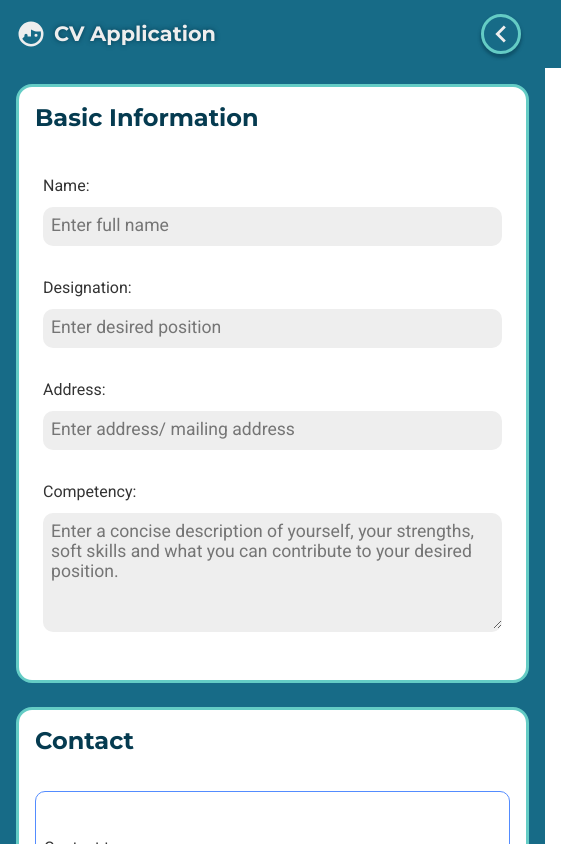
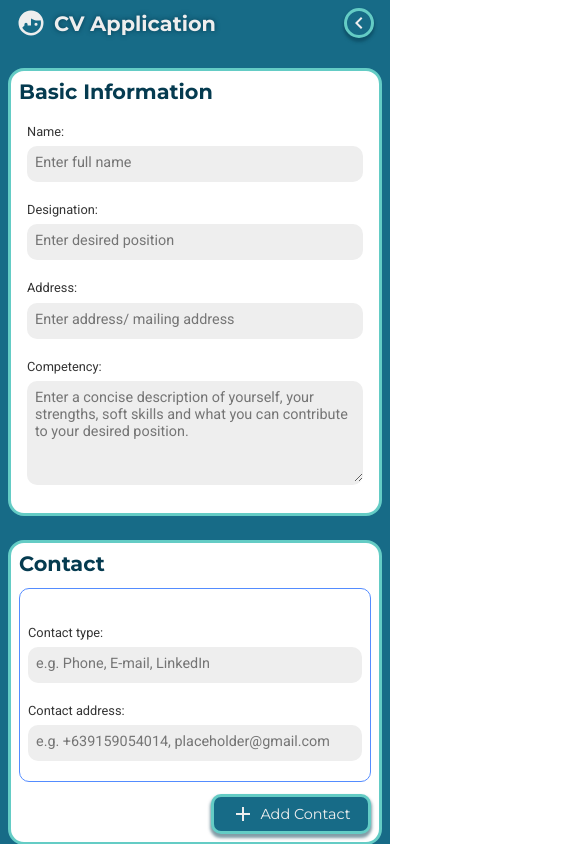
Before and after one commit to makieldeviso/CV-Application, a React (Vite) app: page / in a window 390 px wide. Shown: the whole page, 561 px wide, since content can reach past the window. Built offline with nearby package versions, Linux system fonts and the light colour scheme.

Commit message:
Adds more responsive styling
Fix, inserts cv template in a div container for layout

```diff
--- a/src/App.jsx
+++ b/src/App.jsx
@@ -34,17 +34,19 @@ function App() {
       <SlideButton/>
     </header>
 
-    <main className='main-content'>
+    <main className='main-content form-view'>
       <Form submitVerified={handleSubmitVerified}/>
       <div className='template-viewer'>
 
-        <CVTemplate refState={verifiedValues}/>
+        <div className='cv-cont'>
+          <CVTemplate refState={verifiedValues}/>
+        </div>
 
         {/* pseudo footer */}
         <div className="footer-cont">
           <p>Copyright&copy; 2024 - Fred Mark Baldeviso</p>
           <a className="github-link" href="https://github.com/makieldeviso" target="_blank" >
-            <GithubIcon path={mdiGithub} size={1} />
+            <GithubIcon path={mdiGithub} />
             <span className="link-text">makieldeviso</span>
           </a>
         </div>
--- a/src/components/ContactInfo.jsx
+++ b/src/components/ContactInfo.jsx
@@ -42,7 +42,7 @@ const ContactField = function ({refObj, handleRemoveField, handleContactValueCha
       </div>
 
       <button aria-label='Remove contact information' className='remove-btn' type='button' onClick={handleRemoveField} value={refObj.keyId} disabled={contactLength <= 1}>
-        <CloseIcon path={mdiClose} size={1}/>
+        <CloseIcon path={mdiClose}/>
       </button>
     </div>
   )
--- a/src/components/EducationInfo.jsx
+++ b/src/components/EducationInfo.jsx
@@ -49,7 +49,7 @@ const EducField = function ({refObj, handleRemoveEduc, handleChangeEducValue, ed
       </div>
 
       <button aria-label='Remove education information' className='remove-btn' type='button' value={refObj.keyId} onClick={handleRemoveEduc} disabled={educLength <= 1}>
-        <CloseIcon path={mdiClose} size={1}/>
+        <CloseIcon path={mdiClose}/>
       </button>
 
     </div>
--- a/src/components/ExperienceInfo.jsx
+++ b/src/components/ExperienceInfo.jsx
@@ -79,7 +79,7 @@ const ExperienceField = function ({refObj, changeExpValueFunc, removeExpFunc, ex
         onClick={removeExpFunc}
         disabled={expLength <= 1}
       >
-        <CloseIcon path={mdiClose} size={1}/>
+        <CloseIcon path={mdiClose}/>
       </button>
     </div>
   )
--- a/src/components/ExpertiseInfo.jsx
+++ b/src/components/ExpertiseInfo.jsx
@@ -41,7 +41,7 @@ const SkillField = function ({refObj, handleChangeSkillValue, handleRemoveSkill,
       </div>
 
     <button aria-label='Remove expertise information' className='remove-btn' type='button' value={refObj.keyId} onClick={handleRemoveSkill} disabled={skillLength <= 1}>
-      <CloseIcon path={mdiClose} size={1}/>
+      <CloseIcon path={mdiClose}/>
     </button>
     </div>
   )
--- a/src/components/Slider.jsx
+++ b/src/components/Slider.jsx
@@ -4,6 +4,8 @@ import LeftChevronIcon from '@mdi/react';
 import RightChevronIcon from '@mdi/react';
 
 import { mdiChevronLeft, mdiChevronRight } from '@mdi/js';
+
+import { calculateScale } from '../scripts/utilities';
 
 const SlideButton = function () {
   // Note: formView === true; form is in full view, CV template is cropped
@@ -17,6 +19,8 @@ const SlideButton = function () {
       setFormView(false);
       main.classList.remove('form-view');
       main.classList.add('cv-view');
+
+      calculateScale();
 
     } else {
        // Switch to form view
--- a/src/scripts/utilities.js
+++ b/src/scripts/utilities.js
@@ -9,4 +9,20 @@ const capitalizeString = function (string) {
   return newStringArray.join(' ');
 }
 
-export {capitalizeString}
+const calculateScale = function () {
+  const screenSize = window.screen.width;
+
+  if (screenSize > 1023) return
+
+  const cvCont = document.querySelector('div.cv-cont');
+  const cvTemplate = document.querySelector('div.cv-template');
+  const scaleFactor = screenSize / 820;
+
+  cvTemplate.style.transform = `scale(${scaleFactor})`;
+  // templateViewer.style.gridTemplateRows = `${templateViewerHeight * 0.8}px max-content`;
+
+}
+
+
+
+export {capitalizeString, calculateScale}
--- a/src/styles/index.css
+++ b/src/styles/index.css
@@ -35,20 +35,25 @@
 
   --template-col-1: 300px;
   --template-col-2: 450px;
+
 }
 
 div#root {
   display: grid;
   grid-template-columns: 1fr;
-  grid-template-rows: 8vh 92vh;
+  position: relative;
 }
 
 .header-content {
+  width: 100%;
   padding: calc(var(--padding) * 0.5) var(--padding);
   background-color: var(--dark-blue);
   display: grid;
   grid-template-columns: max-content max-content;
   justify-content: space-between;
+
+  position: fixed;
+  z-index: 3;
 }
 
 .banner {
@@ -77,21 +82,26 @@ div#root {
 }
 
 .main-content {
+  position: relative;
   display: grid;
   grid-template-columns: 545px 1fr;
   justify-content: start;
+  background-color: var(--dark-blue);
+  padding-top: 60px;
+  height: 100vh;
 }
 
 /* Form styling (end) */
 .info-form {
   height: 100%;
-  overflow-y: scroll;
   padding: var(--padding);
   display: grid;
   grid-template-columns: 1fr;
   gap: var(--margin);
   background-color: var(--dark-blue);
   transition: padding 0.3s ease-in-out;
+
+  overflow-y: scroll;
 }
 
 .form-fields {
@@ -487,26 +497,34 @@ button svg {
 /* Template Styling (start) */
 .template-viewer {
   height: 100%;
+  position: relative;
   overflow-y: scroll;
   display: grid;
   grid-template-columns: 1fr;
+  grid-template-rows: 1fr max-content;
   justify-items: center;
   padding: calc(var(--padding) * 0.5);
+  background-color: var(--off-white);
+}
+
+.cv-cont {
+  margin: calc(var(--margin) * 0.5);
+  overflow-y: scroll;
+  width: 100%;
+  position: relative;
 }
 
 .cv-template {
   width: max-content;
   border: 1px solid black;
   height: max-content;
-  margin: var(--margin);
+  margin: auto;
   display: grid;
   grid-template-columns: var(--template-col-1) var(--template-col-2);
   grid-template-rows: max-content 1fr;
   grid-template-areas:
     "intro intro"
     "column-1 column-2";
-
-  /* transform: scale(50%) translateY(-50%); */
 }
 
 .cv-template p {
@@ -776,13 +794,14 @@ p.template-contact-type {
 .footer-cont {
   display: flex;
   align-items: center;
-  margin: var(--margin);
+  margin: calc(var(--margin) * 0.5);
   gap: 8px;
-  width: calc(var(--template-col-1) + var(--template-col-2));
-  justify-content: end;
+  justify-content: center;
+  justify-self: end;
 }
 
 .footer-cont p {
+  font-size: 0.8rem;
   font-family: var(--header-font);
   color: var(--template-brown);
 }
@@ -790,6 +809,7 @@ p.template-contact-type {
 a.github-link {
   display: flex;
   gap: 4px;
+  font-size: 0.8rem;
   text-decoration: none;
   align-items: center;
   color: var(--template-brown);
@@ -803,6 +823,10 @@ a.github-link:hover {
   color: var(--light-blue);
 }
 
+a.github-link svg {
+  width: 1rem;
+}
+
 a.github-link span {
   font-family: var(--header-font);
 }
--- a/src/styles/responsive.css
+++ b/src/styles/responsive.css
@@ -1,14 +1,8 @@
-
-/*
-@media only screen and (max-width: 1439px) {
-
-} */
-
 .slide-btn {
   justify-self: end;
   align-self: center;
-  width: 40px;
-  height: 40px;
+  width: 30px;
+  height: 30px;
   border-radius: 50%;
   border: 3px solid var(--lighter-blue);
   background-color: var(--dark-blue);
@@ -47,3 +41,121 @@
   padding-left: 0;
   padding-right: 0;
 }
+
+
+@media only screen and (max-width: 769px) {
+
+  .main-content.form-view {
+    grid-template-columns: 1fr 0fr;
+  }
+
+  .main-content.cv-view {
+    grid-template-columns: 0fr 1fr;
+  }
+
+  .main-content.cv-view .template-viewer {
+    width: 100%;
+    overflow-x: hidden;
+  }
+
+  .main-content.form-view .template-viewer {
+    padding-left: 0;
+    padding-right: 0;
+  }
+
+  .main-content .info-form {
+    overflow-x: hidden;
+    width: 100%;
+  }
+
+  .slide-btn {
+    margin: 0;
+  }
+
+  .info-form {
+    padding: calc(var(--padding) * 0.5);
+  }
+
+  .info-grp {
+    padding: calc(var(--padding) * 0.5);
+    gap: calc(var(--margin)* 0.5);
+  }
+
+  .info-grp h3 {
+    font-size: 1.3rem;
+  }
+
+  .info-grp label {
+    font-size: 0.8rem;
+  }
+
+  .info-grp input, .info-grp textarea {
+    font-size: 0.9rem;
+  }
+
+  .input-field {
+    gap: calc(var(--margin)* 0.3);
+    margin-bottom: calc(var(--margin) * 0.5);
+  }
+
+  .remove-btn {
+    width: 20px;
+    height: 20px;
+    border-radius: 5px;
+  }
+  .rate-btns-cont {
+    padding: calc(var(--padding) * 0.5);
+  }
+
+  .rate-btn {
+    width: 20px;
+    height: 20px;
+    padding: 3px;
+    font-size: 0.8rem;
+  }
+
+  .add-info-btn {
+    font-size: 0.9rem;
+  }
+
+  .reference-info h4 {
+    font-size: 1rem;
+    margin-bottom: calc(var(--margin) * 0.5);
+  }
+
+  .form-btns-cont {
+    margin: calc(var(--margin) * 0.5);
+  }
+
+  .form-btns-cont button {
+    width: 100px;
+    font-size: 1rem;
+  }
+
+  .cv-cont {
+    margin: calc(var(--margin) * 0.5);
+  }
+  .cv-template {
+    transform-origin: 0 top;
+
+    position: absolute;
+    top: 0px;
+    left: 5px;
+    z-index: 1;
+  }
+
+  .main-content.cv-view .footer-cont {
+    margin: 4px;
+
+    display: grid;
+    grid-template-columns: 1fr;
+    grid-template-rows: repeat(2, max-content);
+    justify-items: end;
+    gap: 0;
+  }
+
+  .footer-cont p, a.github-link {
+    font-size: 0.8rem;
+  }
+
+}
```
